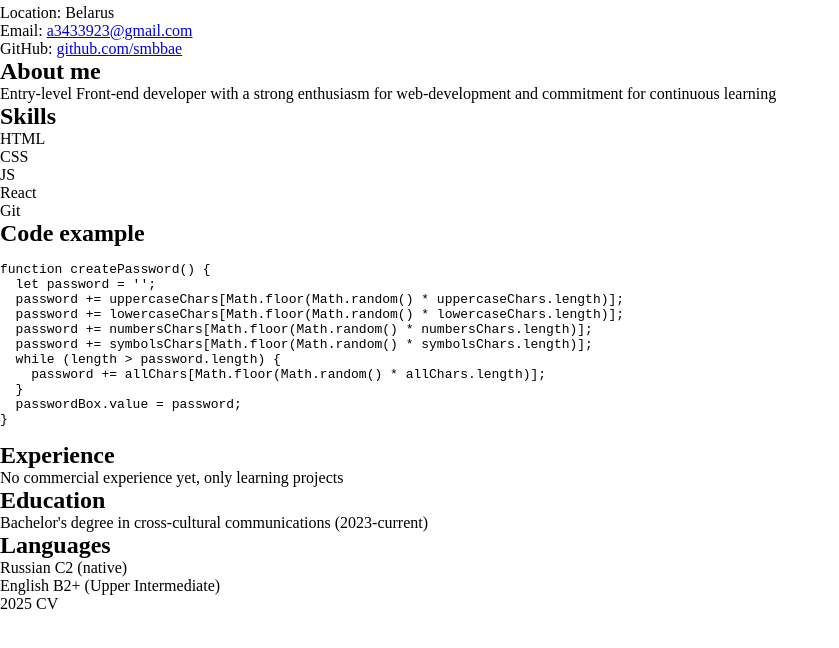
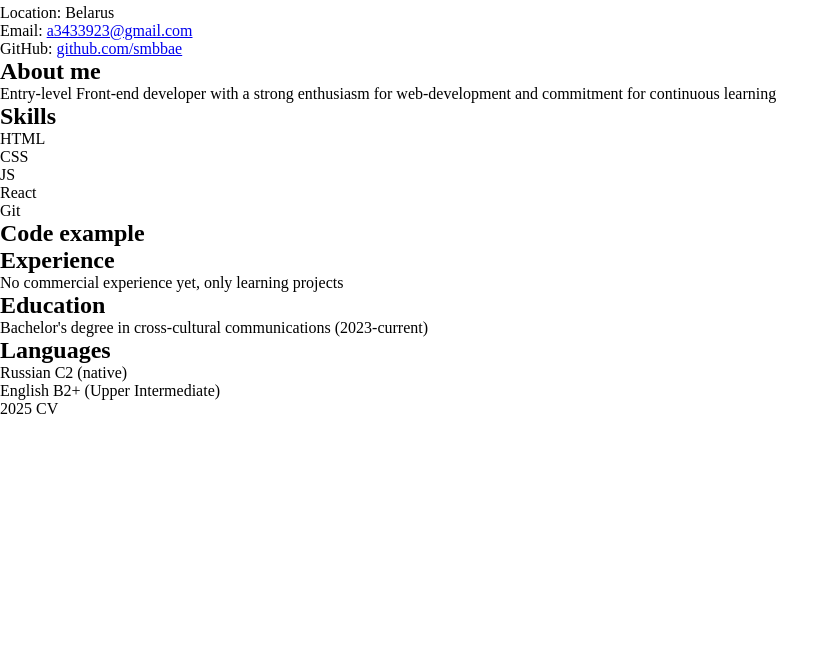
Before and after one commit to smbbae/rsschool-cv, a plain HTML site: page index.html in a window 1280 px wide. Shown: the part 60-708 px from the top of the page, without its empty margins (0-839 px from the left). Drawn offline with Linux system fonts and the light colour scheme.

Commit message:
fix: fix validator error

```diff
--- a/index.html
+++ b/index.html
@@ -42,19 +42,6 @@
 
     <section>
       <h2>Code example</h2>
-      <pre><code>
-function createPassword() {
-  let password = '';
-  password += uppercaseChars[Math.floor(Math.random() * uppercaseChars.length)];
-  password += lowercaseChars[Math.floor(Math.random() * lowercaseChars.length)];
-  password += numbersChars[Math.floor(Math.random() * numbersChars.length)];
-  password += symbolsChars[Math.floor(Math.random() * symbolsChars.length)];
-  while (length &gt password.length) {
-    password += allChars[Math.floor(Math.random() * allChars.length)];
-  }
-  passwordBox.value = password;
-}
-      </code></pre>
     </section>
 
     <section>
```
